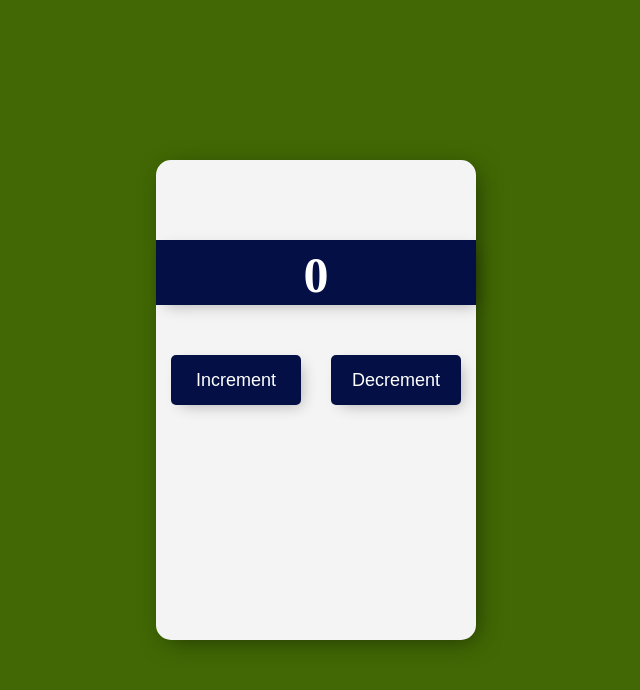
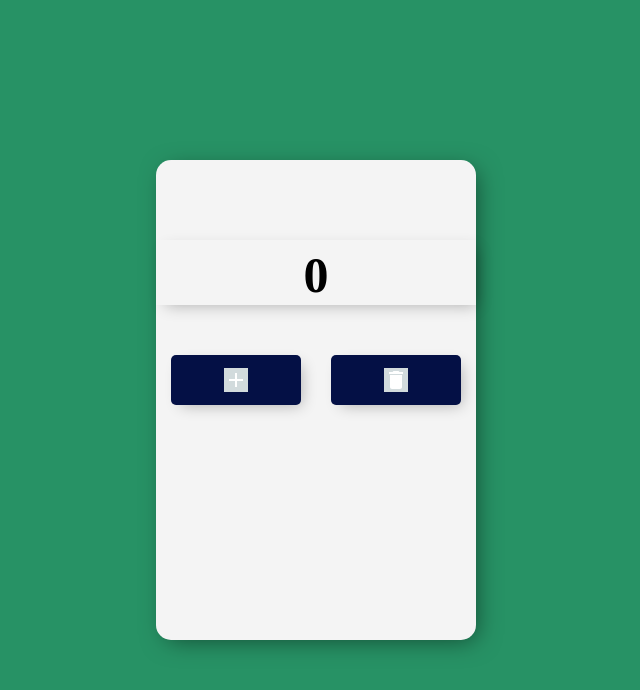
Before and after one commit to muktinathrajbanshi/ReactTutorial, a React (Create React App) app: page / in a window 1280 px wide. Shown: the top 690 px of the page, without its empty margins (324-964 px from the left). Built offline with nearby package versions, Linux system fonts and the light colour scheme; a web font is replaced by a local one.

Commit message:
Using Material UI Icons in React App

```diff
--- a/package.json
+++ b/package.json
@@ -3,6 +3,8 @@
   "version": "0.1.0",
   "private": true,
   "dependencies": {
+    "@material-ui/core": "^4.10.0",
+    "@material-ui/icons": "^4.9.1",
     "@testing-library/dom": "^10.4.0",
     "@testing-library/jest-dom": "^6.6.3",
     "@testing-library/react": "^16.3.0",
--- a/src/ToDoLists.jsx
+++ b/src/ToDoLists.jsx
@@ -1,5 +1,6 @@
 import React, { useState } from "react";
-
+import AddIcon from '@material-ui/icons/Add';
+import DeleteIcon from '@material-ui/icons/Delete';
 
 const ToDoLists = () => {
 
@@ -24,8 +25,12 @@ const ToDoLists = () => {
         <div className="center_div">
           <h1> {num} </h1>
           <div className="btn_div">
-            <button onClick={incNum}> Increment </button>
-            <button onClick={decNum}> Decrement </button>
+            <button onClick={incNum}>
+            <AddIcon />
+            </button>
+            <button onClick={decNum}>
+            <DeleteIcon />
+             </button>
           </div>
         </div>
       </div>
--- a/src/index.css
+++ b/src/index.css
@@ -8,7 +8,7 @@
 .main_div {
   width: 100%;
   height: 100vh;
-  background: #416804;
+  background: #279265;
   display: flex;
   flex-direction: row;
   justify-content: center;
@@ -32,11 +32,10 @@ h1 {
   margin-top: 80px;
   width: 100%;
   height: 65px;
-  color: #fff;
+  color: black;
   font-size: 50px;
   align-items: center;
-  background: transparent;
-  background-color: #041045;
+  background-color: transparent;
   padding: 6px 0 2px 0;
   margin-bottom: 10px;
   box-shadow: 5px 5px 15px -5px rgba(0, 0, 0, 0.3);
```
Also changed, not shown: 1 other file (tests, documents, lock files or other folders).
